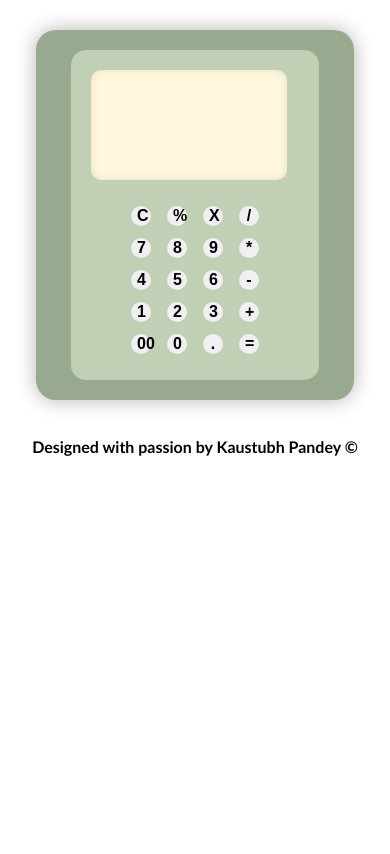
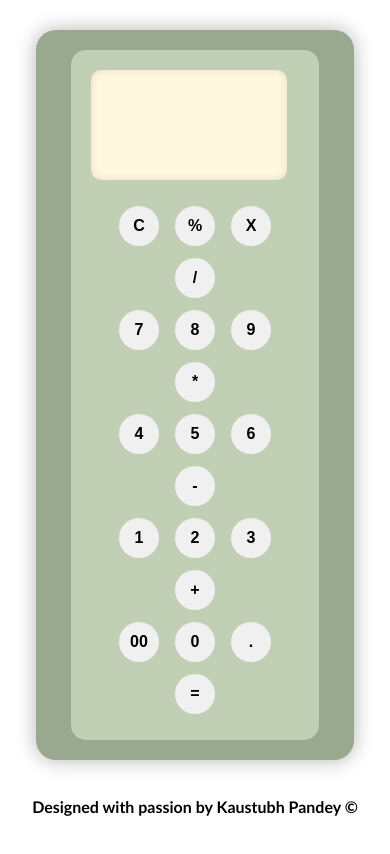
Before and after one commit to Kaustubh-2003/Cacli, a website: page index.html in a window 390 px wide. Drawn offline with Linux system fonts and the light colour scheme.

Commit message:
third commit-4

```diff
--- a/views/style.css
+++ b/views/style.css
@@ -140,8 +140,8 @@ body{
 
 .btStyle {
     border-radius: 50%;
-    height: 20px; /* Reduced height for better mobile display */
-    width: 20px; /* Reduced width for better mobile display */
+    height: 40px; /* Reduced height for better mobile display */
+    width: 40px; /* Reduced width for better mobile display */
     border: none;
     margin: 6px; /* Reduced margin for better mobile spacing */
     font-weight: bold;
```
